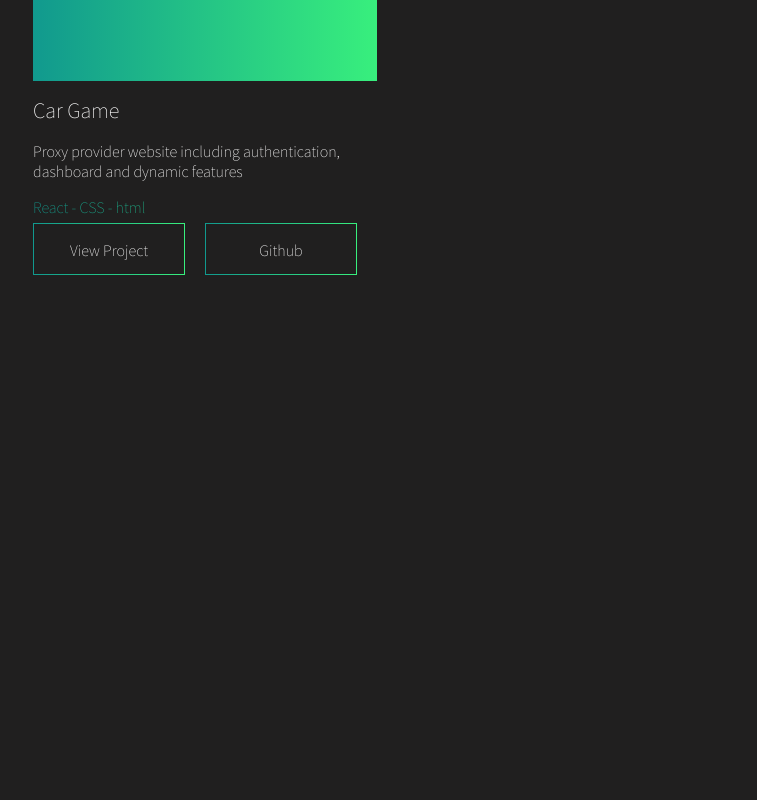
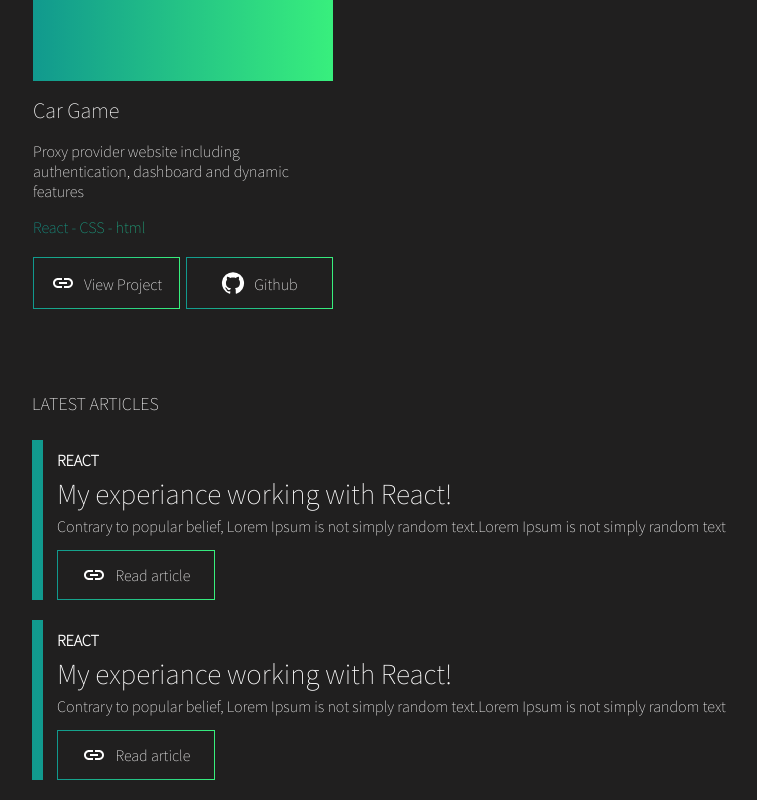
Before and after one commit to KristapsTravins/portfolioPageKristapsT, a React (Create React App) app: page / in a window 1280 px wide. Shown: the part 1067-1867 px from the top of the page, without its empty margins (129-886 px from the left). Before the commit the page ends 1653 px from the top, so only its background shows below. Built offline with nearby package versions, Linux system fonts and the light colour scheme.

Commit message:
Blogpost_section_ready

```diff
--- a/src/App.js
+++ b/src/App.js
@@ -1,3 +1,4 @@
+import BlogSection from './components/BlogSection';
 import Header from './components/Header';
 import Projects from './components/Projects';
 import Title from './components/Title';
@@ -10,6 +11,7 @@ function App() {
         <Header />
         <Title  />
         <Projects />
+        <BlogSection />
       </div>
     </div>
   );
--- /dev/null
+++ b/src/components/BlogSection.js
@@ -0,0 +1,15 @@
+import '../css/blogsect.css';
+import Blogpost from './Blogpost';
+
+
+function BlogSection() {
+  return (
+    <div className="blog_section">
+        <h5>LATEST ARTICLES </h5>
+        <Blogpost />
+        <Blogpost />
+    </div>
+  );
+}
+
+export default BlogSection;
--- /dev/null
+++ b/src/components/Blogpost.js
@@ -0,0 +1,20 @@
+import LinkIcon from '@mui/icons-material/Link';
+
+ const Blogpost =()=> {
+  return (
+    <div className="article">
+    <div>
+    <h4>REACT</h4>
+    <h5>My experiance working with React!</h5>
+    <p>Contrary to popular belief, Lorem Ipsum is not simply random text.Lorem Ipsum is not simply random text</p>
+    <div className='article_link'>
+        <div className='inner_art_link'>
+            <p><LinkIcon />Read article</p>
+        </div>
+    </div>
+    </div>
+</div>
+  );
+}
+
+export default Blogpost;
--- /dev/null
+++ b/src/components/ProjecCard.js
@@ -0,0 +1,22 @@
+import GitHubIcon from '@mui/icons-material/GitHub';
+import LinkIcon from '@mui/icons-material/Link';
+
+const ProjectCard =()=> {
+  return (
+    <div className='project_card'>
+              <div className='card_img'>
+              </div>
+              <h4>Car Game </h4>
+              <p>Proxy provider website including authentication, dashboard and dynamic features</p>
+              <div className='tech_list'>
+                  <p>React - CSS - html</p>
+              </div>
+              <div className='btn_place'>
+              <div className='link_btn'><div className='inner_link'><LinkIcon /><p>View Project</p></div></div>
+              <div className='link_btn'><div className='inner_link'><GitHubIcon /><p>Github</p></div></div>
+              </div>
+ </div>
+  );
+}
+
+export default ProjectCard;
--- a/src/components/Projects.js
+++ b/src/components/Projects.js
@@ -1,32 +1,12 @@
 import '../css/project.css';
-import GitHubIcon from '@mui/icons-material/GitHub';
+import ProjectCard from './ProjecCard';
 
 const Projects =()=> {
   return (
   <div className='project_box'>
       <h3>PROJECTS</h3>
       <div className='card_box'>
-
-
-          <div className='project_card'>
-              <div className='card_img'>
-              </div>
-              <h4>Car Game </h4>
-              <p>Proxy provider website including authentication, dashboard and dynamic features</p>
-              <div className='tech_list'>
-                  <p>React - CSS - html</p>
-              </div>
-              <div className='btn_place'>
-              <div className='link_btn'><div className='inner_link'><p>View Project</p></div></div>
-              <div className='link_btn'><div className='inner_link'><p>Github</p></div></div>
-              </div>
-          </div>
-
-
-
-
-
-
+            <ProjectCard />
       </div>
   </div>
   );
--- a/src/components/Title.js
+++ b/src/components/Title.js
@@ -8,7 +8,7 @@ import MailOutlineIcon from '@mui/icons-material/MailOutline';
   <div className="title_outer">
     <div className='title_inner'>
             <h1>Hello , I'm</h1>
-            <h2>Kristaps Travins</h2>
+            <h2>Kristaps Traviņš</h2>
         <div className='description_box'>
             <p>I'm a software engineer based in Toronto, Canada and also a communication and journalism student. I enjoy creating things that live on the internet, whether that be websites, applications, or anything in between. I have been freelancing for a year now while studying at the university and I've manage to gain a decent amount of experience and valuable knowledge from all different kinds of fields throughout my projects/work.</p>
         </div>
--- /dev/null
+++ b/src/css/blogsect.css
@@ -0,0 +1,129 @@
+@import url("https://fonts.googleapis.com/css2?family=Inter:wght@100;200;300&display=swap");
+@import url("https://fonts.googleapis.com/css2?family=Source+Sans+Pro:wght@200&display=swap");
+.blog_section {
+  height: auto;
+  width: 100%;
+  display: -webkit-box;
+  display: -ms-flexbox;
+  display: flex;
+  -webkit-box-pack: center;
+      -ms-flex-pack: center;
+          justify-content: center;
+  -webkit-box-orient: vertical;
+  -webkit-box-direction: normal;
+      -ms-flex-direction: column;
+          flex-direction: column;
+}
+
+.blog_section h5 {
+  font-family: 'Source Sans Pro', sans-serif;
+  color: #FFFFFF;
+  font-size: 18px;
+  font-weight: 200;
+  margin: 10px 0 25px 6px;
+}
+
+.blog_section .article {
+  background: -webkit-gradient(linear, left top, right top, from(#11998e), to(#38ef7d));
+  background: linear-gradient(to right, #11998e, #38ef7d);
+  display: -webkit-box;
+  display: -ms-flexbox;
+  display: flex;
+  -webkit-box-pack: center;
+      -ms-flex-pack: center;
+          justify-content: center;
+  -webkit-box-align: center;
+      -ms-flex-align: center;
+          align-items: center;
+  height: auto;
+  width: 98%;
+  margin: 0 0 20px 6px;
+}
+
+.blog_section .article div {
+  background: #201F1F;
+  height: 100%;
+  line-height: 27px;
+  width: 99%;
+  margin: -1px 0 0px 11px;
+  display: -webkit-box;
+  display: -ms-flexbox;
+  display: flex;
+  -webkit-box-orient: vertical;
+  -webkit-box-direction: normal;
+      -ms-flex-direction: column;
+          flex-direction: column;
+  padding: 0 0 0 8px;
+}
+
+.blog_section .article div h4 {
+  font-family: 'Source Sans Pro', sans-serif;
+  color: #FFFFFF;
+  color: white;
+  font-size: 1em;
+  margin: 8px 0 6px 6px;
+}
+
+.blog_section .article div h5 {
+  font-family: 'Source Sans Pro', sans-serif;
+  color: #FFFFFF;
+  font-weight: 500;
+  font-size: 29px;
+  margin: 0 0 0 6px;
+}
+
+.blog_section .article div p {
+  line-height: 18px;
+  font-family: 'Source Sans Pro', sans-serif;
+  color: #FFFFFF;
+  margin: 10px 0 0 6px;
+}
+
+.blog_section .article div .article_link {
+  width: 150px;
+  background: -webkit-gradient(linear, left top, right top, from(#11998e), to(#38ef7d));
+  background: linear-gradient(to right, #11998e, #38ef7d);
+  height: 50px;
+  margin: 15px 0 0 6px;
+  display: -webkit-box;
+  display: -ms-flexbox;
+  display: flex;
+  -webkit-box-pack: center;
+      -ms-flex-pack: center;
+          justify-content: center;
+  -webkit-box-align: center;
+      -ms-flex-align: center;
+          align-items: center;
+}
+
+.blog_section .article div .article_link .inner_art_link {
+  width: 156px;
+  padding: 0;
+  margin: 0 8px 0 0;
+  line-height: 0;
+  display: -webkit-box;
+  display: -ms-flexbox;
+  display: flex;
+  -webkit-box-pack: center;
+      -ms-flex-pack: center;
+          justify-content: center;
+  -webkit-box-align: center;
+      -ms-flex-align: center;
+          align-items: center;
+  height: 48px;
+}
+
+.blog_section .article div .article_link .inner_art_link p {
+  display: -webkit-box;
+  display: -ms-flexbox;
+  display: flex;
+  -webkit-box-align: center;
+      -ms-flex-align: center;
+          align-items: center;
+  margin: 0 0 0 0;
+}
+
+.blog_section .article div .article_link .inner_art_link p svg {
+  margin: 0 10px 0 0;
+}
+/*# sourceMappingURL=blogsect.css.map */
--- a/src/css/project.css
+++ b/src/css/project.css
@@ -2,7 +2,7 @@
 @import url("https://fonts.googleapis.com/css2?family=Source+Sans+Pro:wght@200&display=swap");
 .project_box {
   width: 100%;
-  height: 100vh;
+  height: auto;
   border-top: none;
 }
 
@@ -28,9 +28,9 @@
 }
 
 .project_box .card_box .project_card {
-  width: 90%;
-  max-width: 344px;
+  max-width: 300px;
   height: 538px;
+  margin: 5px;
 }
 
 .project_box .card_box .card_img {
@@ -58,6 +58,7 @@
   background: linear-gradient(to right, #11998e, #38ef7d);
   background-clip: text;
   color: transparent;
+  margin: 0 0 20px 0;
 }
 
 .project_box .card_box .btn_place {
@@ -65,6 +66,9 @@
   display: -webkit-box;
   display: -ms-flexbox;
   display: flex;
+  -webkit-box-pack: justify;
+      -ms-flex-pack: justify;
+          justify-content: space-between;
   -webkit-box-orient: horizontal;
   -webkit-box-direction: normal;
       -ms-flex-direction: row;
@@ -73,10 +77,10 @@
 }
 
 .project_box .card_box .btn_place .link_btn {
-  margin: -10px 20px 0 0;
+  margin: 0px 0px 0 0;
   background: -webkit-gradient(linear, left top, right top, from(#11998e), to(#38ef7d));
   background: linear-gradient(to right, #11998e, #38ef7d);
-  width: 250px;
+  width: 145px;
   height: 50px;
   display: -webkit-box;
   display: -ms-flexbox;
@@ -102,7 +106,21 @@
   width: 100%;
 }
 
-@media only screen and (min-width: 710px) {
+.project_box .card_box .btn_place .link_btn .inner_link svg {
+  -ms-flex-item-align: center;
+      -ms-grid-row-align: center;
+      align-self: center;
+  color: white;
+  margin: 0 9px 0 0;
+}
+
+.project_box .card_box .btn_place .link_btn .inner_link p {
+  display: -webkit-box;
+  display: -ms-flexbox;
+  display: flex;
+}
+
+@media only screen and (min-width: 944px) {
   .project_box {
     border-top: none;
     border-top: 0.1px solid white;
@@ -112,9 +130,9 @@
     display: -webkit-box;
     display: -ms-flexbox;
     display: flex;
-    -webkit-box-pack: justify;
-        -ms-flex-pack: justify;
-            justify-content: space-between;
+    -webkit-box-pack: start;
+        -ms-flex-pack: start;
+            justify-content: flex-start;
   }
   .project_box .card_box .project_card {
     margin: 0 7px 0 7px;
--- /dev/null
+++ b/src/scss/blogsect.scss
@@ -0,0 +1,81 @@
+@import './mixins.scss';
+
+.blog_section{
+    height: auto;
+    width: 100%;
+    display: flex;
+    justify-content: center;
+    flex-direction: column;
+    h5{
+        @include text_style;
+        font-size: 18px;
+        font-weight: 200;
+        margin: 10px 0 25px 6px;
+    }
+    .article{
+        background: $title-background-col;
+        display: flex;
+        justify-content: center;
+        align-items: center;
+        height: auto;
+
+        width: 98%;
+
+        margin: 0 0 20px 6px;
+        div{
+            background: $base-col;
+            height: 100%;
+            line-height: 27px;
+            width: 99%;
+            margin: -1px 0 0px 11px;
+            display: flex;
+            flex-direction: column;
+            padding: 0 0 0 8px;
+            h4{
+                @include text_style;
+                color: white;
+                font-size: 1em;
+                margin: 8px 0 6px 6px;
+            }
+            h5{
+                @include text_style;
+                font-weight: 500;
+                font-size: 29px;
+                margin: 0 0 0 6px;
+            }
+            p{
+                line-height: 18px;
+                @include text_style;
+                margin: 10px 0 0 6px;
+            }
+            .article_link{
+                width: 150px;
+                background: $title-background-col;
+                height: 50px;
+                margin: 15px 0 0 6px;
+                display: flex;
+                justify-content: center;
+                align-items: center;
+                .inner_art_link{
+                    width: 156px;
+                    padding: 0;
+                    margin: 0 8px 0 0;
+                    line-height: 0;
+                    display: flex;
+                    justify-content: center;
+                    align-items: center;
+                    height: 48px;
+                    p{
+                        display: flex;
+                        align-items: center;
+                        margin: 0 0 0 0;
+                        svg{
+                            margin: 0 10px 0 0;
+                        }
+                    }
+
+               }
+            }
+        }
+    }
+}
--- a/src/scss/project.scss
+++ b/src/scss/project.scss
@@ -3,7 +3,7 @@
 
 .project_box{
     width: 100%;
-    height: 100vh;
+    height: auto;
     border-top: none;
 
     h3{
@@ -19,9 +19,10 @@
         justify-content: center;
         flex-wrap: wrap;
         .project_card{
-            width: 90%;
-            max-width: 344px;
+
+            max-width: 300px;
             height: 538px;
+            margin: 5px;
 
         }
         .card_img{
@@ -41,17 +42,19 @@
         .tech_list{
             p{
                 @include header_style;
+                margin: 0 0 20px 0;
             }
         }
         .btn_place{
             width: 100%;
             display: flex;
+            justify-content: space-between;
             flex-direction: row;
             height: auto;
             .link_btn{
-                margin: -10px 20px 0 0;
+                margin: 0px 0px 0 0;
                 background: $title-background-col;
-                width: 250px;
+                width: 145px;
                 height: 50px;
                 display: flex;
                 justify-content: center;
@@ -63,19 +66,28 @@
                    align-content: center;
                    background: #201F1F;
                    width: 100%;
+                   svg{
+                       align-self: center;
+                       color: white;
+                       margin: 0 9px 0 0;
+
+                   }
+                   p{
+                       display: flex;
+                   }
                }
             }
         }
     }
 }
-@media only screen and (min-width: 710px) {
+@media only screen and (min-width: 944px) {
     .project_box{
         border-top: none;
         border-top: 0.1px solid white;
         .card_box{
             height: auto;
             display: flex;
-            justify-content: space-between;
+            justify-content: flex-start;
             .project_card{
                 margin: 0 7px 0 7px;
             }
```
Also changed, not shown: 2 other files (tests, documents, lock files or other folders).
